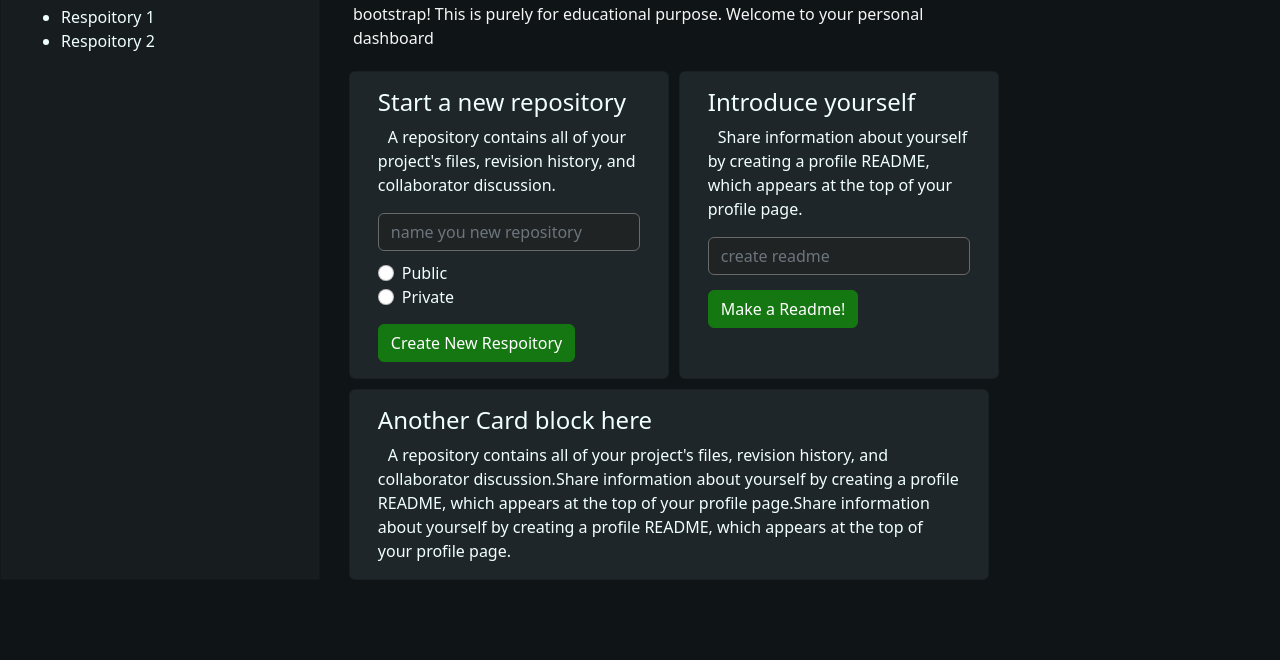
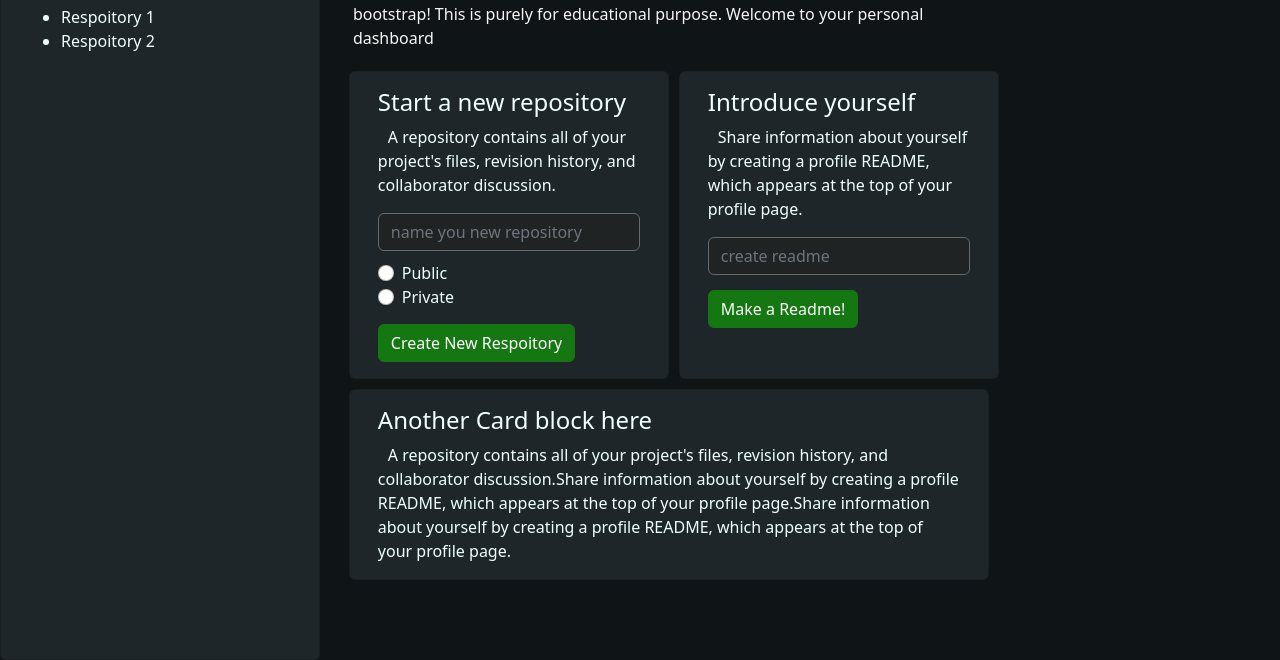
Before and after one commit to RishiRajan/Git-html, a plain HTML site: page Index.html in a window 1280 px wide. Shown: the part 198-858 px from the top of the page. Before the commit the page ends 800 px from the top, so only its background shows below. Drawn offline with nearby package versions, Linux system fonts and the light colour scheme.

Commit message:
minor ones

```diff
--- a/Index.html
+++ b/Index.html
@@ -59,7 +59,7 @@
         <!-- Planned to add drop down for signin after some time-->
         <!-- End of navigation bar-->
         <div class="container-fluid">
-            <div class="row">
+            <div class="row h-100">
                 <div class="card cardone col-md-4 col-lg-3 pull-left">
                     <div class="card-body h-100">
                         <h4 class="card-title" style="display:inline-block;">Recent repositories</h4>
--- a/github.css
+++ b/github.css
@@ -1,8 +1,19 @@
 body{
     background-color: #0f1416;
-
+    height: 100%;
 
 }
+body {
+    height: 100%;
+    width: 100%;
+    position: absolute;
+}
+
+.container-fluid,
+.row-fluid {
+    height: inherit;
+}
+
 
 .form-control:valid {
     background-color: #202324 ;
@@ -35,9 +46,7 @@ body{
 .cardone{
     background-color: #1f2629;
     color: azure;
-    margin-top: 2%;
-    /* height: 100%;
-    display: flex; */
+
 }
 
 .createbtn{
@@ -117,18 +126,3 @@ label{
     margin:2px 0px;
    }
 }
-
-@media only screen and (min-width: 768px) {
-   .cardone{
-    /* height: 92vh; */
-    margin-top: 0px;
-    /* margin-left: 0%; */
-    /* padding-left: 0px; */
-    border-radius: 0px;
-    background-color: #171d1f;
-   }
-   /* .container-fluid {
-            padding-left: 0;
-            padding-right: 0;
-    } */
-}
```
